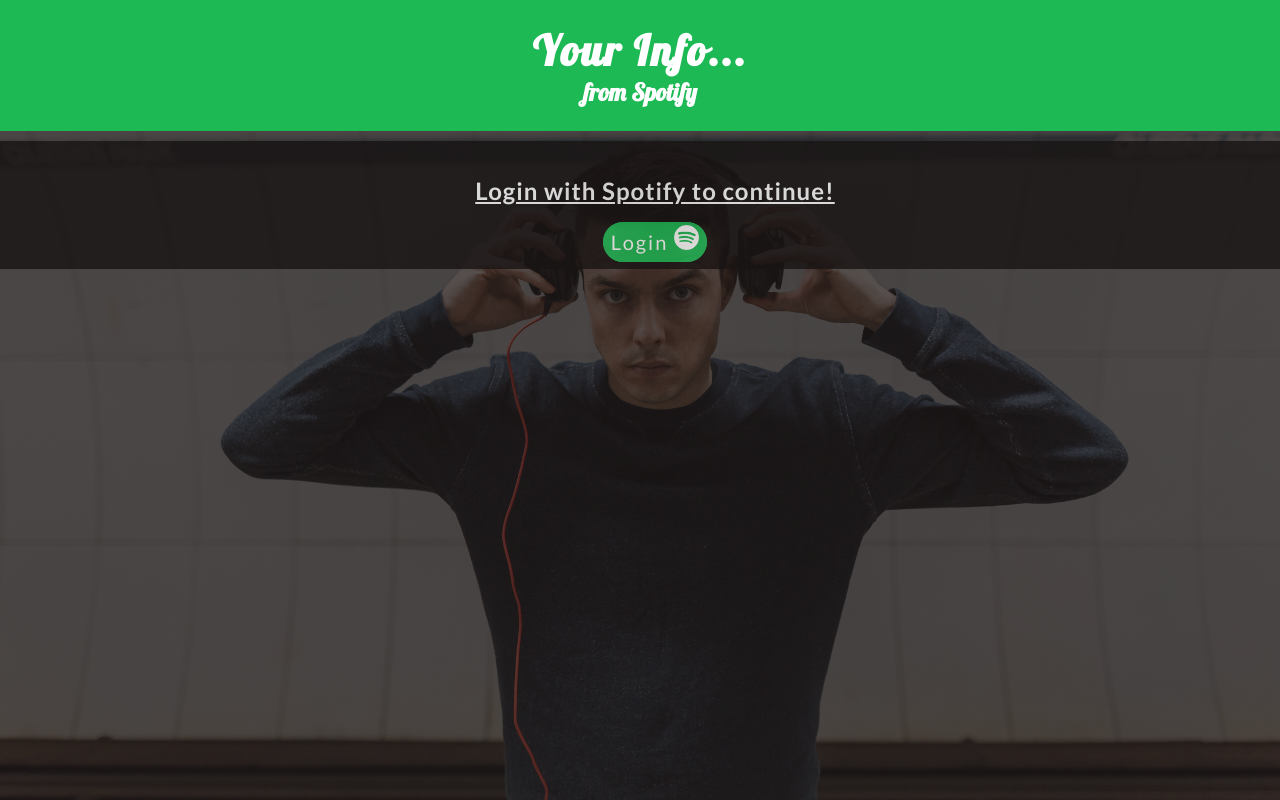
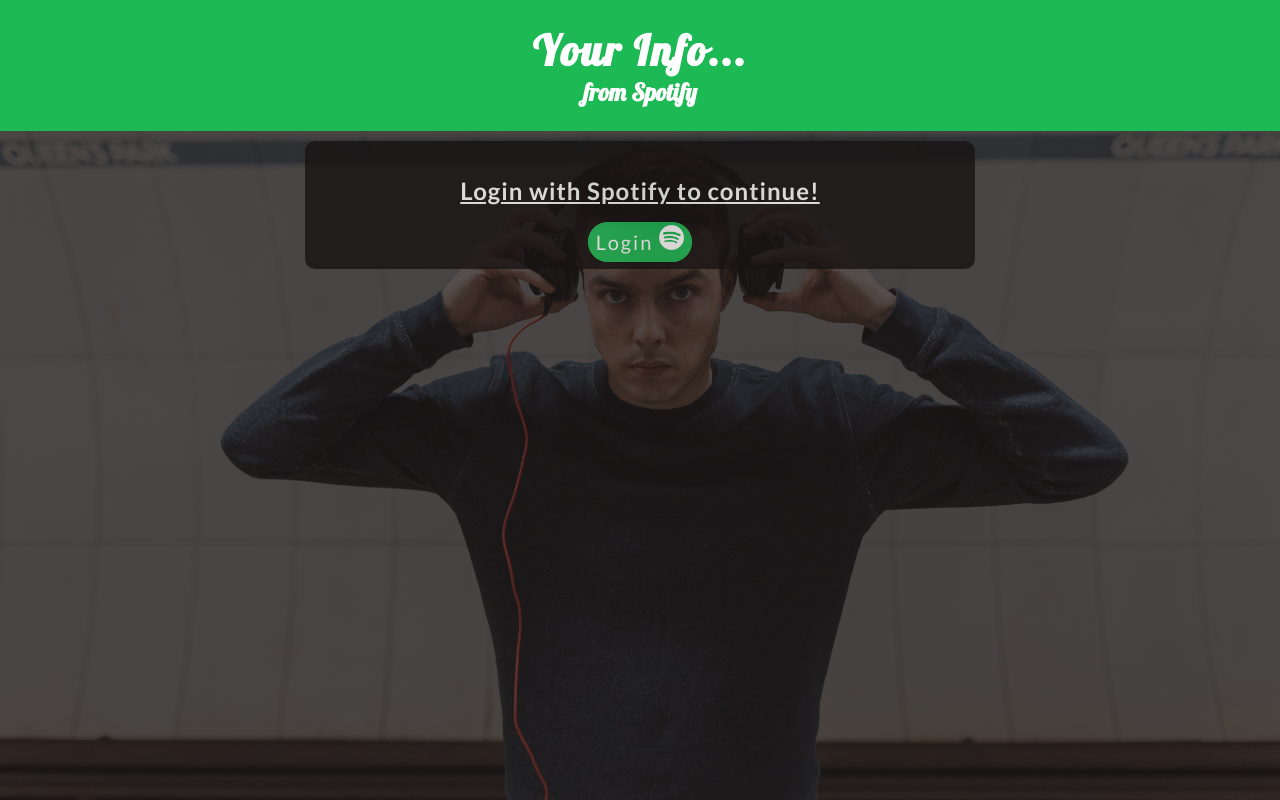
Before and after one commit to zBrucyP/SpotifyApp, a React (Create React App) app: page / in a window 1280 px wide. Built offline with nearby package versions, Linux system fonts and the light colour scheme; no server answers.

Commit message:
styling: modular component look

```diff
--- a/src/App.css
+++ b/src/App.css
@@ -64,17 +64,21 @@
 .profileContainer {
     text-align: left;
     background: var(--dark) 0% 0% no-repeat padding-box;
+    border-radius: 10px;
     opacity: .9;
-    width: 100%;
-    letter-spacing: 0px;
+    width: 80%;
+    margin: auto;
+    padding: 5px;
     color: var(--light);
 }
 
 .loginContainer {
     text-align: center;
     background: var(--dark) 0% 0% no-repeat padding-box;
+    border-radius: 10px;
     opacity: .8;
-    width: 100%;
+    width: 50%;
+    margin: auto;
     letter-spacing: 0px;
     color: var(--light);
     padding: 15px;
@@ -115,3 +119,11 @@
     font-family: "Lato", sans-serif;
     font-weight: 700;
 }
+
+/*
+.allUserInfoContainer {
+    width: 90%;
+    text-align: center;
+    margin: auto;
+}
+*/
```
